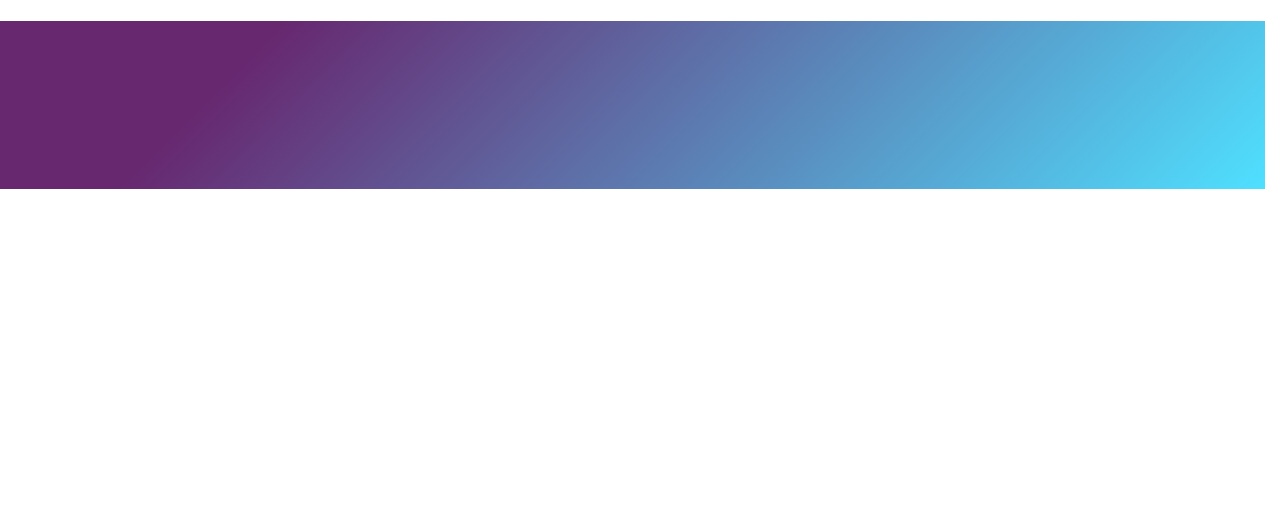
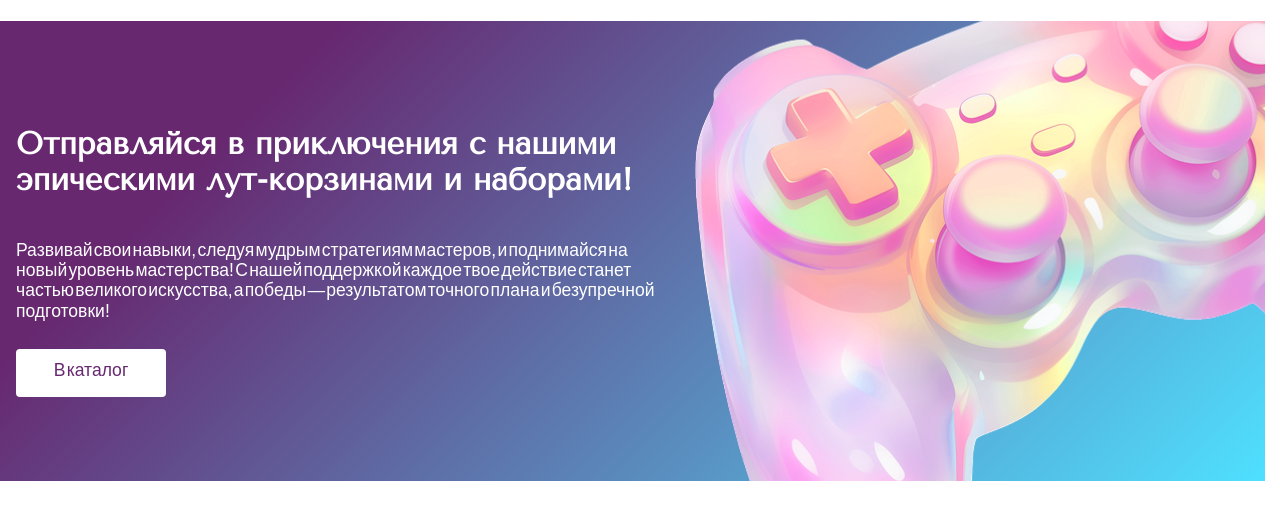
Before and after one commit to Memento-mori-dev/vela-test, a website built with Vite: page layout/index.html in a window 1280 px wide. Shown: the part 165-684 px from the top of the page. Built offline with nearby package versions, Linux system fonts and the light colour scheme; files whose address does not match are found by name.

Commit message:
сделал hero

```diff
--- a/layout/index.html
+++ b/layout/index.html
@@ -303,7 +303,17 @@
     <main>
       <div class="hero">
         <div class="container">
-          <img src="" alt="" class="hero__images">
+          <img src="./public/img/gamepad.png" alt="" class="hero__images">
+
+          <h1 class="hero__title">Отправляйся в приключения с нашими эпическими лут-корзинами и наборами!</h1>
+
+          <p class="hero__sub-title">
+            Развивай свои навыки, следуя мудрым стратегиям мастеров, и поднимайся на новый уровень мастерства! С нашей поддержкой каждое твое действие станет частью великого искусства, а победы — результатом точного плана и безупречной подготовки!
+          </p>
+
+          <div class="hero__link">
+            <a href="" class="button button_h-52 button_white button_w-150">В каталог</a>
+          </div>
         </div>
       </div>
     </main>
--- a/layout/src/styles/_globals.scss
+++ b/layout/src/styles/_globals.scss
@@ -20,11 +20,12 @@ h3, .h3,
 h4, .h4,
 h5, .h5,
 h6, .h6{
-    color: #000;
+    font-family: var(--second-family);
+    color: var(--white);
 }
 
 h1, .h1{
-    @include fluid-text();
+    @include fluid-text(32, 24);
 }
 h2, .h2{
     @include fluid-text();
--- a/layout/src/styles/blocks/button.scss
+++ b/layout/src/styles/blocks/button.scss
@@ -31,6 +31,14 @@
             }
         }
     }
+    &_white{
+        background-color: var(--white);
+        color: var(--purple);
+
+        @include hover{
+            opacity: .8;
+        }
+    }
 
     &_h-40{
         height: rem(40);
@@ -40,6 +48,13 @@
     }
     &_h-48{
         height: rem(48);
+    }
+    &_h-52{
+        height: rem(48);
+    }
+
+    &_w-150{
+        width: rem(150);
     }
 
     &_square{
--- a/layout/src/styles/blocks/hero.scss
+++ b/layout/src/styles/blocks/hero.scss
@@ -14,4 +14,18 @@
         right: rem(-200);
         width: rem(770);
     }
+
+    &__title{
+        max-width: rem(730);
+    }
+    &__sub-title{
+        padding-top: fluid(26, 14);
+        max-width: rem(640);
+        color: var(--white);
+    }
+    &__link{
+        margin-top: fluid(26, 20);
+
+        display: flex;
+    }
 }
```
Also changed, not shown: layout/public/img/gamepad.png (added).
